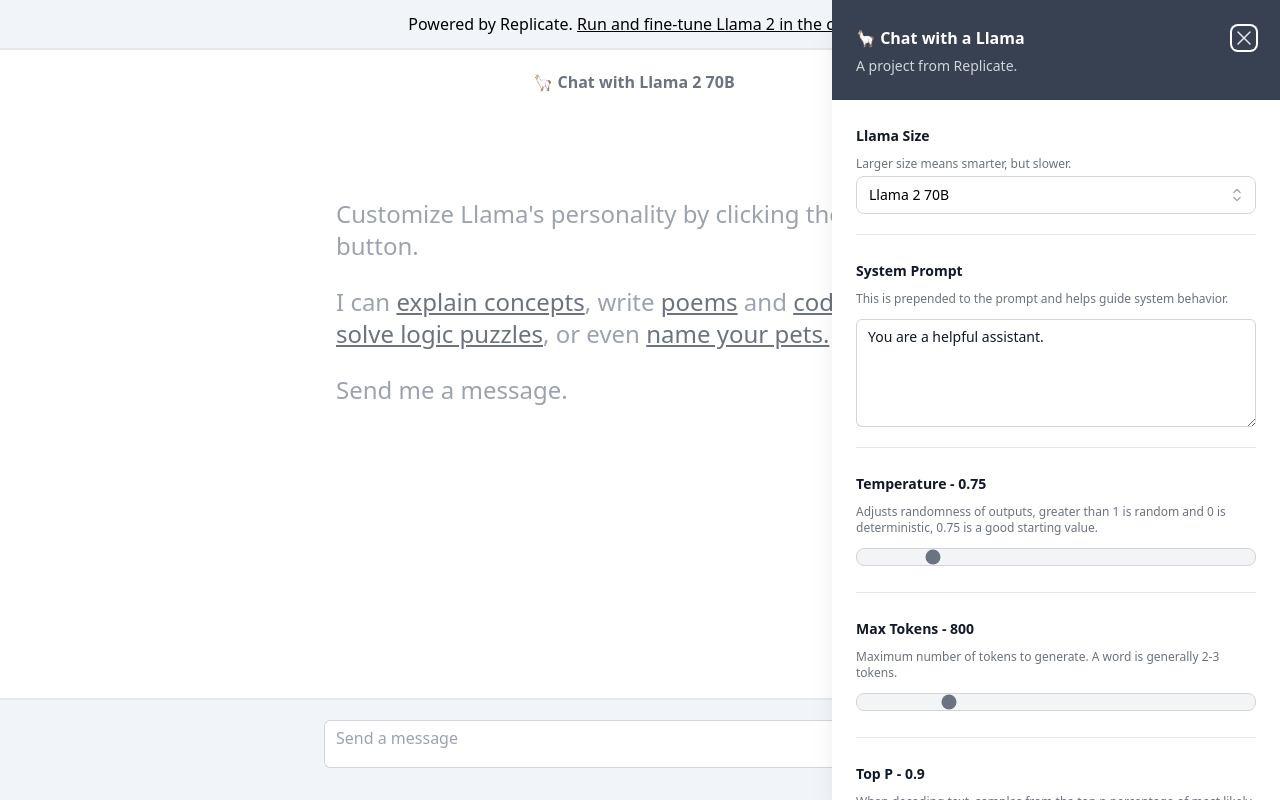
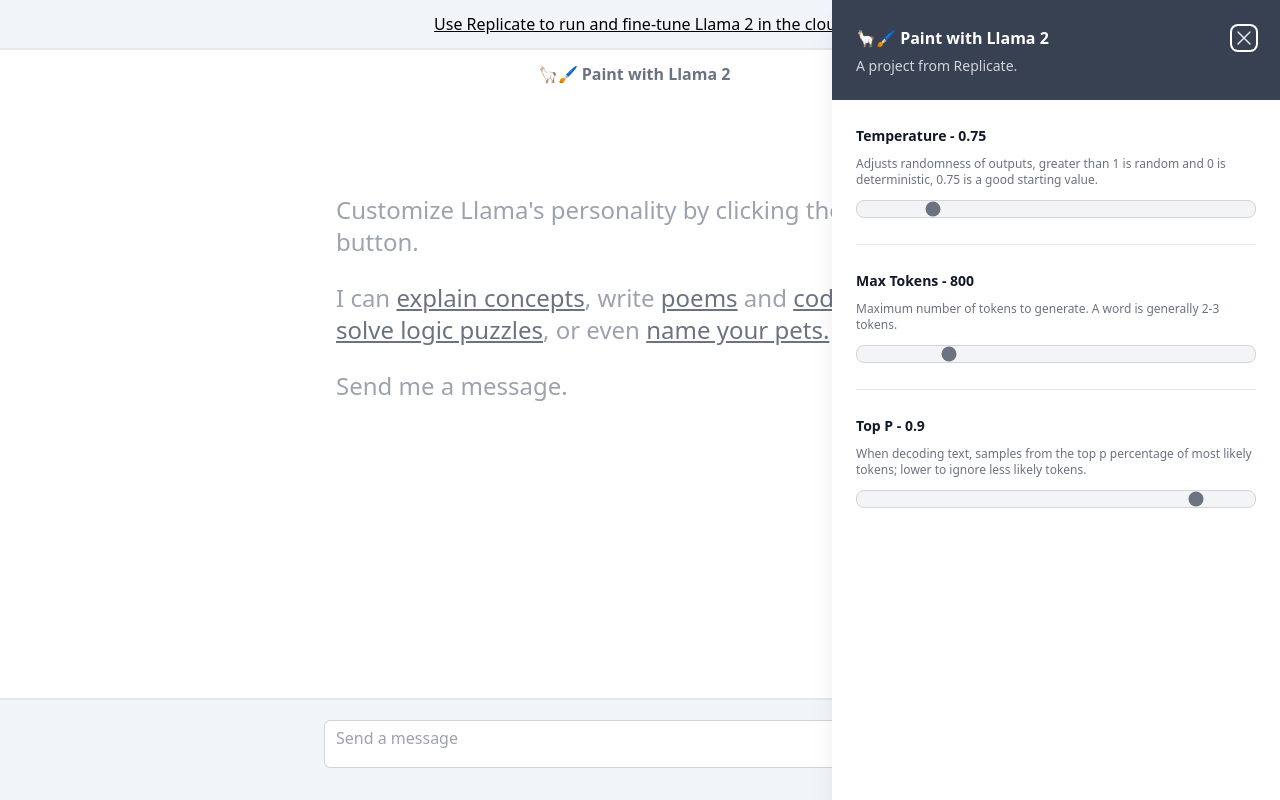
Before and after one commit to fofr/llama-sdxl-chat, a Next.js app: page / in a window 1280 px wide. Both pictures are taken after a click on the button "Settings". Built offline with nearby package versions, Linux system fonts and the light colour scheme.

Commit message:
Begin adapting to paint

```diff
--- a/app/components/ChatForm.js
+++ b/app/components/ChatForm.js
@@ -37,7 +37,7 @@
             className="bg-gray-600 hover:bg-gray-800 items-center font-semibold text-white rounded-r-md px-5 py-3"
             type="submit"
           >
-            Chat
+            Paint
           </button>
         </form>
       </div>
--- a/app/components/LoadingChatLine.js
+++ /dev/null
@@ -1,25 +0,0 @@
-const LoadingChatLine = () => {
-  return (
-    <div role="status" className="mt-4 ml-4">
-      <svg
-        aria-hidden="true"
-        className="inline w-8 h-8 mr-2 text-gray-200 animate-spin fill-gray-600"
-        viewBox="0 0 100 101"
-        fill="none"
-        xmlns="http://www.w3.org/2000/svg"
-      >
-        <path
-          d="M100 50.5908C100 78.2051 77.6142 100.591 50 100.591C22.3858 100.591 0 78.2051 0 50.5908C0 22.9766 22.3858 0.59082 50 0.59082C77.6142 0.59082 100 22.9766 100 50.5908ZM9.08144 50.5908C9.08144 73.1895 27.4013 91.5094 50 91.5094C72.5987 91.5094 90.9186 73.1895 90.9186 50.5908C90.9186 27.9921 72.5987 9.67226 50 9.67226C27.4013 9.67226 9.08144 27.9921 9.08144 50.5908Z"
-          fill="currentColor"
-        />
-        <path
-          d="M93.9676 39.0409C96.393 38.4038 97.8624 35.9116 97.0079 33.5539C95.2932 28.8227 92.871 24.3692 89.8167 20.348C85.8452 15.1192 80.8826 10.7238 75.2124 7.41289C69.5422 4.10194 63.2754 1.94025 56.7698 1.05124C51.7666 0.367541 46.6976 0.446843 41.7345 1.27873C39.2613 1.69328 37.813 4.19778 38.4501 6.62326C39.0873 9.04874 41.5694 10.4717 44.0505 10.1071C47.8511 9.54855 51.7191 9.52689 55.5402 10.0491C60.8642 10.7766 65.9928 12.5457 70.6331 15.2552C75.2735 17.9648 79.3347 21.5619 82.5849 25.841C84.9175 28.9121 86.7997 32.2913 88.1811 35.8758C89.083 38.2158 91.5421 39.6781 93.9676 39.0409Z"
-          fill="currentFill"
-        />
-      </svg>
-      <span className="sr-only">Loading...</span>
-    </div>
-  );
-};
-
-export default LoadingChatLine;
--- a/app/components/SlideOver.js
+++ b/app/components/SlideOver.js
@@ -1,25 +1,18 @@
 import { Fragment } from "react";
-import { Dialog, Transition, Listbox } from "@headlessui/react";
+import { Dialog, Transition } from "@headlessui/react";
 import {
   XMarkIcon,
-  ChevronUpDownIcon,
-  CheckIcon,
 } from "@heroicons/react/24/outline";
 
 export default function SlideOver({
   open,
   setOpen,
-  systemPrompt,
-  setSystemPrompt,
   temp,
   setTemp,
   topP,
   setTopP,
   maxTokens,
   setMaxTokens,
-  versions,
-  size,
-  setSize,
   handleSubmit,
 }) {
   return (
@@ -48,7 +41,7 @@
                       <div className="bg-gray-700 px-4 py-6 sm:px-6">
                         <div className="flex items-center justify-between">
                           <Dialog.Title className="text-base font-semibold leading-6 text-white">
-                            🦙 Chat with a Llama
+                            🦙🖌️ Paint with Llama 2
                           </Dialog.Title>
                           <div className="ml-3 flex h-7 items-center">
                             <button
@@ -72,117 +65,6 @@
                       </div>
                       <div className="flex flex-1 flex-col justify-between">
                         <div className="divide-y divide-gray-200 px-4 sm:px-6">
-                          <div className="space-y-6 pb-5 pt-6">
-                            <div>
-                              <label
-                                htmlFor="description"
-                                className="block font-bold text-sm leading-6 text-gray-900"
-                              >
-                                Llama Size
-                              </label>
-
-                              <p
-                                id="system-prompt-description"
-                                className="mt-2 text-xs text-gray-500"
-                              >
-                                Larger size means smarter, but slower.
-                              </p>
-                              <div className="">
-                                <Listbox value={size} onChange={setSize}>
-                                  <div className="relative mt-1">
-                                    <Listbox.Button className="relative w-full cursor-default rounded-lg bg-white py-2 pl-3 pr-10 text-left border border-gray-300 focus:outline-none focus-visible:border-indigo-500 focus-visible:ring-2 focus-visible:ring-white focus-visible:ring-opacity-75 focus-visible:ring-offset-2 focus-visible:ring-offset-orange-300 sm:text-sm">
-                                      <span className="block truncate">
-                                        {size ? size.name : "loading..."}
-                                      </span>
-                                      <span className="pointer-events-none absolute inset-y-0 right-0 flex items-center pr-2">
-                                        <ChevronUpDownIcon
-                                          className="h-5 w-5 text-gray-400"
-                                          aria-hidden="true"
-                                        />
-                                      </span>
-                                    </Listbox.Button>
-                                    <Transition
-                                      as={Fragment}
-                                      leave="transition ease-in duration-100"
-                                      leaveFrom="opacity-100"
-                                      leaveTo="opacity-0"
-                                    >
-                                      <Listbox.Options className="absolute mt-1 max-h-60 w-full shadow-md overflow-auto border-gray-700 rounded-md bg-white py-1 text-base ring-1 ring-black ring-opacity-5 focus:outline-none sm:text-sm">
-                                        {versions
-                                          ? versions.map(
-                                              (version, versionIdx) => (
-                                                <Listbox.Option
-                                                  key={versionIdx}
-                                                  className={({ active }) =>
-                                                    `relative cursor-default select-none py-2 pl-10 pr-4 ${
-                                                      active
-                                                        ? "bg-gray-100 text-gray-900"
-                                                        : "text-gray-900"
-                                                    }`
-                                                  }
-                                                  value={version}
-                                                >
-                                                  {({ selected }) => (
-                                                    <>
-                                                      <span
-                                                        className={`block truncate ${
-                                                          selected
-                                                            ? "font-medium"
-                                                            : "font-normal"
-                                                        }`}
-                                                      >
-                                                        {version.name}
-                                                      </span>
-                                                      {selected ? (
-                                                        <span className="absolute inset-y-0 left-0 flex items-center pl-3 text-gray-600">
-                                                          <CheckIcon
-                                                            className="h-5 w-5"
-                                                            aria-hidden="true"
-                                                          />
-                                                        </span>
-                                                      ) : null}
-                                                    </>
-                                                  )}
-                                                </Listbox.Option>
-                                              )
-                                            )
-                                          : null}
-                                      </Listbox.Options>
-                                    </Transition>
-                                  </div>
-                                </Listbox>
-                              </div>
-                            </div>
-                          </div>
-                          <div className="space-y-6 pb-5 pt-6">
-                            <div>
-                              <label
-                                htmlFor="description"
-                                className="block font-bold text-sm leading-6 text-gray-900"
-                              >
-                                System Prompt
-                              </label>
-                              <p
-                                id="system-prompt-description"
-                                className="mt-2 text-xs text-gray-500"
-                              >
-                                This is prepended to the prompt and helps guide
-                                system behavior.
-                              </p>
-                              <div className="mt-3">
-                                <textarea
-                                  id="systemPrompt"
-                                  name="systemPrompt"
-                                  rows={4}
-                                  className="block w-full rounded-md border-0 py-1.5 text-gray-900 ring-1 ring-inset ring-gray-300 placeholder:text-gray-400 focus:ring-2 focus:ring-inset focus:ring-gray-600 sm:text-sm sm:leading-6"
-                                  value={systemPrompt}
-                                  onChange={(e) =>
-                                    setSystemPrompt(e.target.value)
-                                  }
-                                />
-                              </div>
-                            </div>
-                          </div>
                           <div className="space-y-6 pb-5 pt-6">
                             <div>
                               <label
--- a/app/page.js
+++ b/app/page.js
@@ -6,7 +6,6 @@
 import SlideOver from "./components/SlideOver";
 import EmptyState from "./components/EmptyState";
 import { Cog6ToothIcon, CodeBracketIcon } from "@heroicons/react/20/solid";
-import LoadingChatLine from "./components/LoadingChatLine";
 import { useCompletion } from "ai/react";
 
 function approximateTokenCount(text) {
@@ -114,9 +113,6 @@
     }
 
     setMessages(messageHistory);
-
-    console.log("temp is ", temp);
-
     complete(prompt);
   };
 
@@ -129,30 +125,23 @@
   return (
     <>
       <div className="bg-slate-100 border-b-2 text-center p-3">
-        Powered by Replicate.{" "}
         <a
           href="https://replicate.com/blog/run-llama-2-with-an-api?utm_source=project&utm_campaign=llama2ai"
           target="_blank"
           className="underline"
         >
-          Run and fine-tune Llama 2 in the cloud.
+          Use Replicate to run and fine-tune Llama 2 in the cloud
         </a>
       </div>
       <nav className="grid grid-cols-2 pt-3 pl-6 pr-3 sm:grid-cols-3 sm:pl-0">
         <div className="hidden sm:inline-block"></div>
         <div className="font-semibold text-gray-500 sm:text-center">
-          🦙 <span className="hidden sm:inline-block">Chat with</span>{" "}
-          <button
-            className="py-2 font-semibold text-gray-500 hover:underline"
-            onClick={() => setOpen(true)}
-          >
-            Llama 2 {size.shortened}
-          </button>
+          🦙🖌️ <span className="hidden sm:inline-block">Paint with Llama 2</span>
         </div>
         <div className="flex justify-end">
           <a
             className="inline-flex items-center px-3 py-2 mr-3 text-sm font-semibold text-gray-700 bg-white rounded-md shadow-sm ring-1 ring-inset ring-gray-300 hover:bg-gray-50"
-            href="https://github.com/replicate/chat"
+            href="https://github.com/fofr/llama-sdxl-chat"
           >
             <CodeBracketIcon
               className="w-5 h-5 text-gray-500 sm:mr-2 group-hover:text-gray-900"
```
